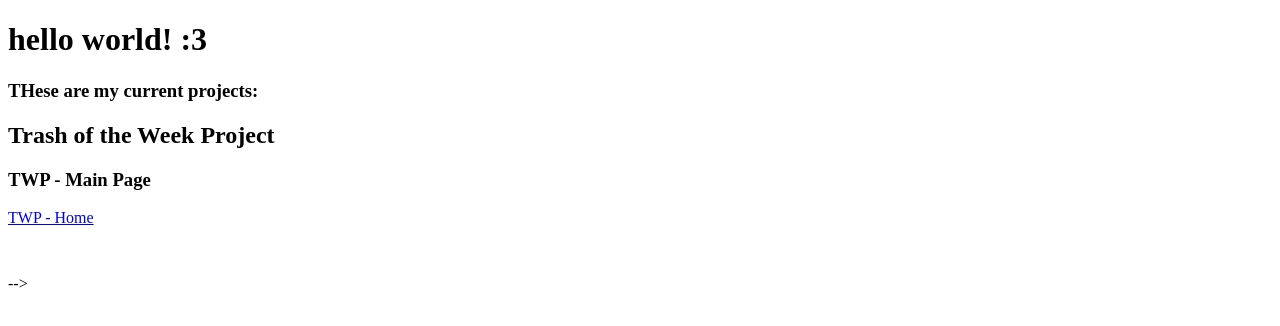
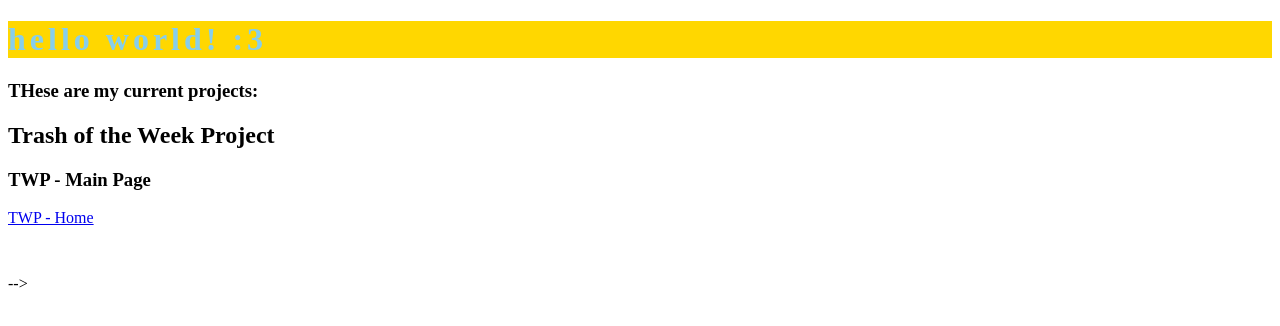
Before and after one commit to Lizard1919/W.A-Project-1-TWP, a plain HTML site: page index.html in a window 1280 px wide. Drawn offline with Linux system fonts and the light colour scheme.

Commit message:
Update index.html

```diff
--- a/index.html
+++ b/index.html
@@ -8,6 +8,11 @@
       p {color:aliceblue;
           font-size: 48px;
         }
+      h1{
+          background:gold;
+        color: skyblue;
+        letter-spacing:4px;
+      }
 
     </style>
     </head>
```
